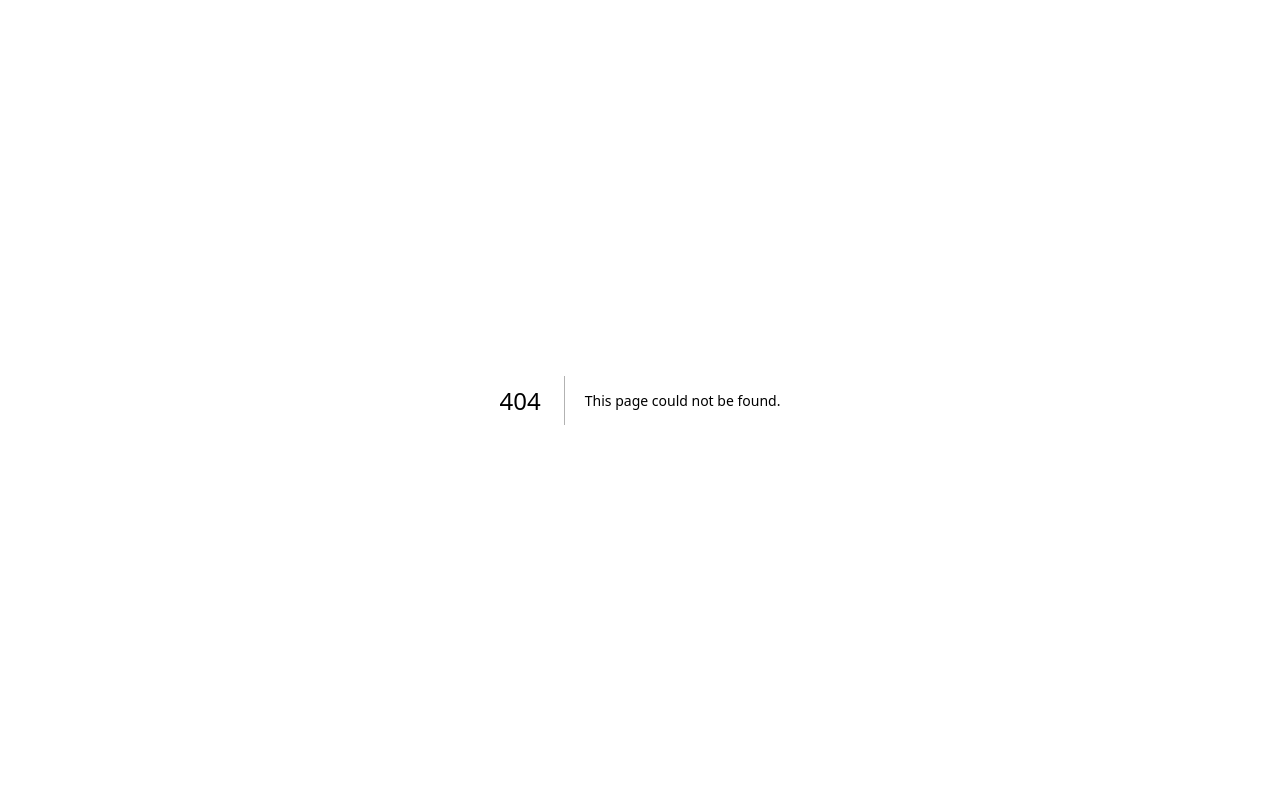
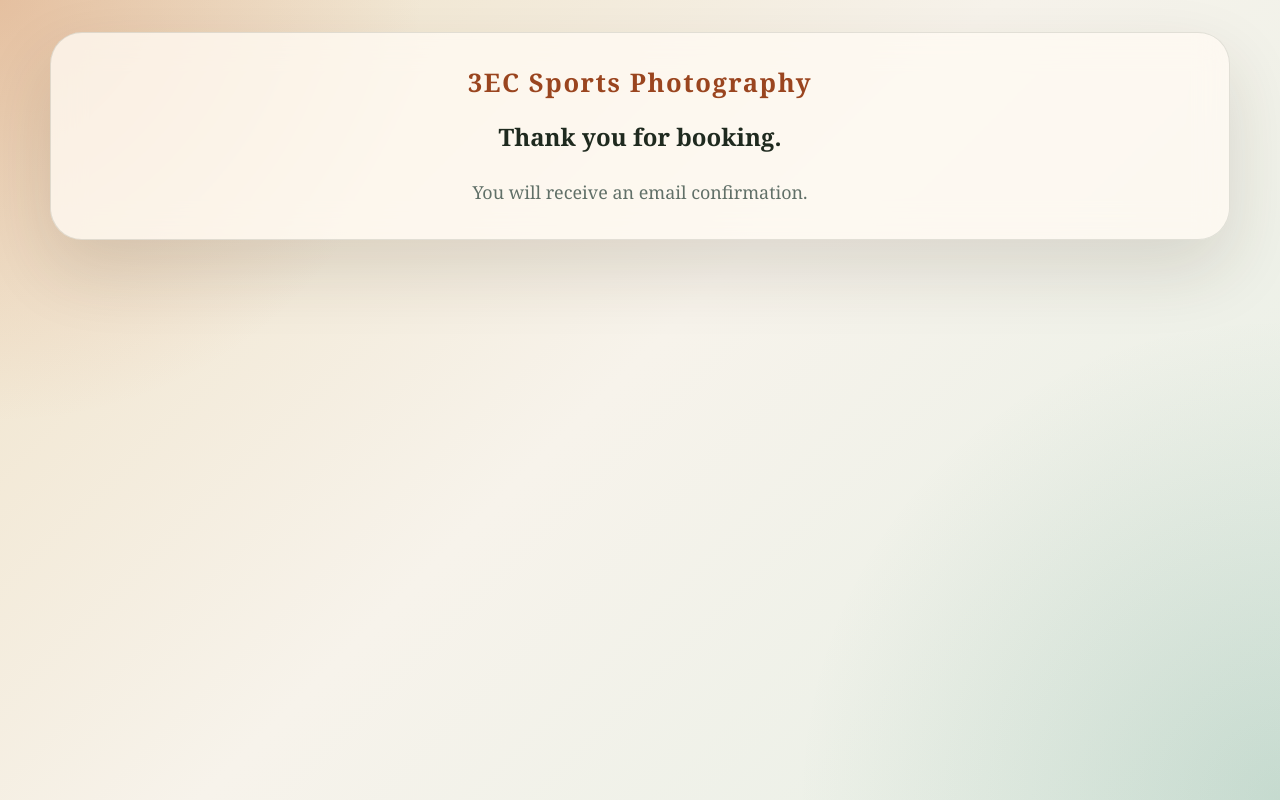
Before and after one commit to yyuseki15-ux/3EC-Photography-Website, a Next.js app: page /payment/complete in a window 1280 px wide. Before the commit this address had no page. Built offline with nearby package versions, Linux system fonts and the light colour scheme.

Commit message:
Add payment completion screen

```diff
--- a/src/app/globals.css
+++ b/src/app/globals.css
@@ -1810,6 +1810,14 @@
   margin-bottom: 0;
 }
 
+.payment-complete-card {
+  text-align: center;
+}
+
+.payment-complete-text {
+  margin-inline: auto;
+}
+
 .booking-card button {
   border: 0;
   border-radius: 999px;
@@ -1888,10 +1896,6 @@
 .manual-payment-done-button:disabled {
   opacity: 0.78;
   cursor: wait;
-}
-
-.manual-payment-done-message {
-  margin: 0;
 }
 
 .status-message {
--- /dev/null
+++ b/src/app/payment/complete/auto-close-payment-page.tsx
@@ -0,0 +1,12 @@
+"use client";
+
+import { useEffect } from "react";
+
+export function AutoClosePaymentPage() {
+  useEffect(() => {
+    window.open("", "_self");
+    window.close();
+  }, []);
+
+  return null;
+}
--- /dev/null
+++ b/src/app/payment/complete/page.tsx
@@ -0,0 +1,17 @@
+import { AutoClosePaymentPage } from "./auto-close-payment-page";
+
+export default function PaymentCompletePage() {
+  return (
+    <main className="public-page-shell">
+      <section className="public-page-card payment-complete-card">
+        <AutoClosePaymentPage />
+
+        <p className="eyebrow">3EC Sports Photography</p>
+        <h1>Thank you for booking.</h1>
+        <p className="hero-text public-page-text payment-complete-text">
+          You will receive an email confirmation.
+        </p>
+      </section>
+    </main>
+  );
+}
```
Also changed, not shown: src/app/payment/manual/done-payment-button.tsx (+4 -16 lines).
